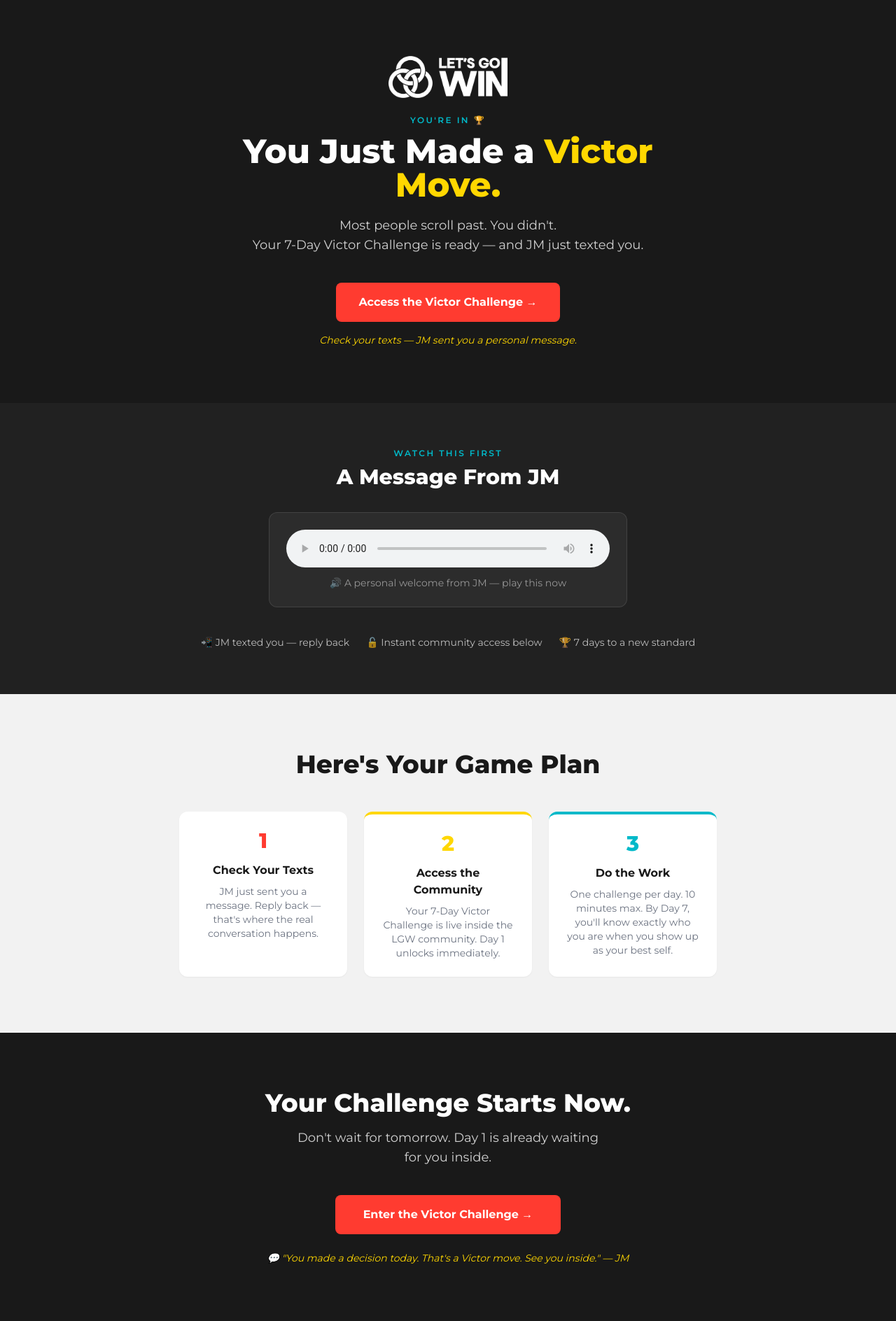
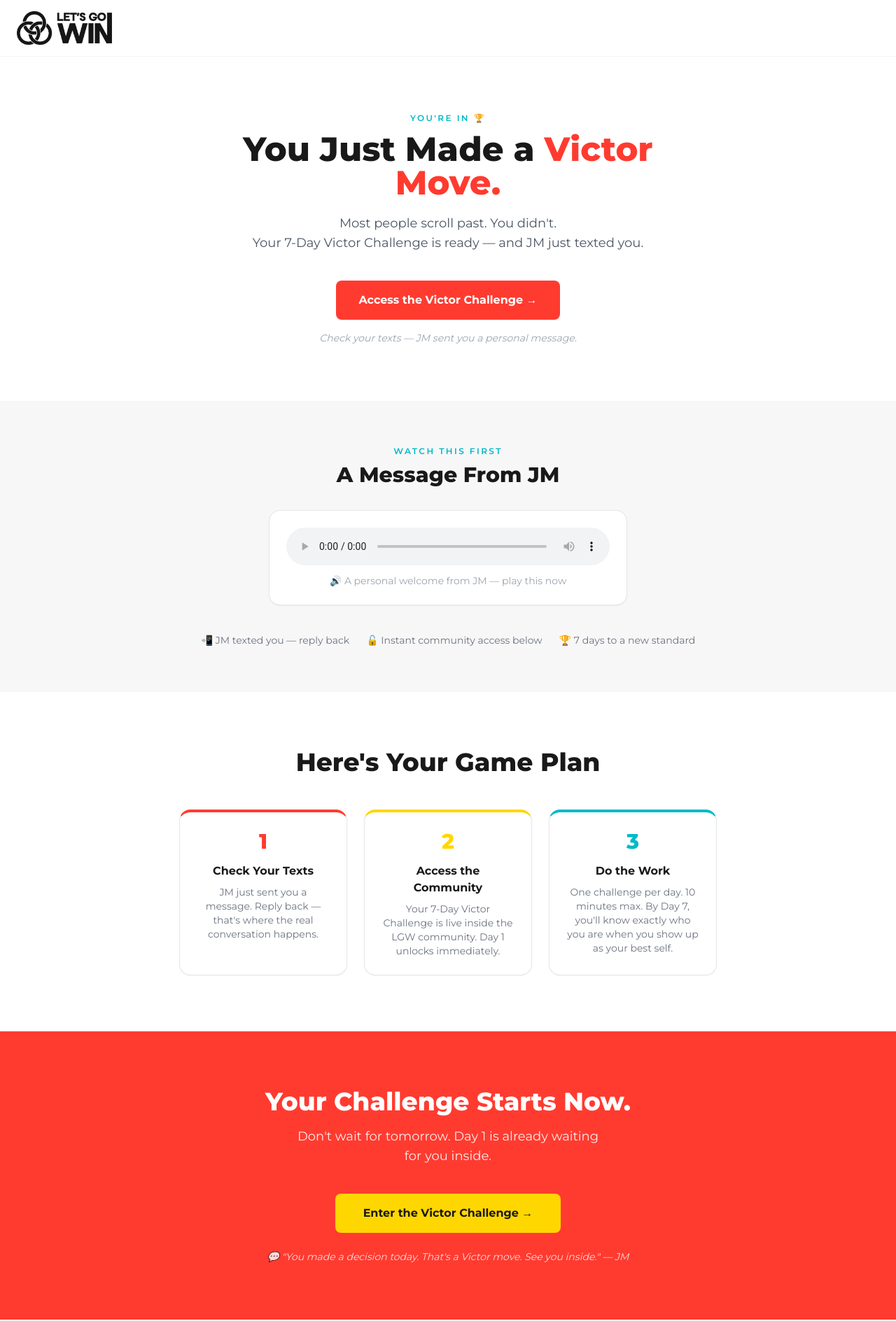
Before and after one commit to letsgowincom/victor-challenge, a Next.js app: page /victor-challenge-ty in a window 1280 px wide. Shown: the whole page at 70% size. Built offline with nearby package versions, Linux system fonts and the light colour scheme; no server answers.

Commit message:
Brand alignment: white background, black logo, matches letsgowin.com aesthetic

```diff
--- a/src/app/victor-challenge-ty/page.tsx
+++ b/src/app/victor-challenge-ty/page.tsx
@@ -6,32 +6,33 @@
   const audioRef = useRef<HTMLAudioElement>(null);
 
   useEffect(() => {
-    // Attempt autoplay; browsers may block — manual button is the fallback
     audioRef.current?.play().catch(() => {});
   }, []);
 
   return (
     <main>
-      {/* ── SECTION 1: HERO ── */}
-      <section className="bg-[#191919] px-4 py-20 text-center">
-        {/* LGW Logo */}
+      {/* ── NAV ── */}
+      <nav className="bg-white px-6 py-4 border-b border-gray-100">
         {/* eslint-disable-next-line @next/next/no-img-element */}
         <img
-          src="/images/lgw-logo-white.png"
+          src="/images/lgw-logo-black.png"
           alt="Let's Go Win"
-          className="mx-auto mb-6 h-[60px] w-auto"
+          className="h-[48px] w-auto"
         />
+      </nav>
 
+      {/* ── SECTION 1: HERO ── */}
+      <section className="bg-white px-4 py-20 text-center">
         <p className="mb-3 text-xs font-semibold uppercase tracking-[0.2em] text-[#00B9C9]">
           You&apos;re In 🏆
         </p>
 
-        <h1 className="mx-auto mb-5 max-w-2xl text-4xl font-extrabold text-white md:text-5xl">
+        <h1 className="mx-auto mb-5 max-w-2xl text-4xl font-extrabold text-[#191919] md:text-5xl">
           You Just Made a{" "}
-          <span className="text-[#FFD700]">Victor Move.</span>
+          <span className="text-[#FF3B30]">Victor Move.</span>
         </h1>
 
-        <p className="mx-auto mb-10 max-w-xl text-lg font-light text-white/80">
+        <p className="mx-auto mb-10 max-w-xl text-lg text-gray-600">
           Most people scroll past. You didn&apos;t.
           <br />
           Your 7-Day Victor Challenge is ready — and JM just texted you.
@@ -44,22 +45,21 @@
           Access the Victor Challenge →
         </a>
 
-        <p className="mt-4 text-sm italic text-[#FFD700]">
+        <p className="mt-4 text-sm italic text-gray-400">
           Check your texts — JM sent you a personal message.
         </p>
       </section>
 
-      {/* ── SECTION 2: VSL / AUDIO MESSAGE ── */}
-      <section className="bg-[#212121] px-4 py-16 text-center">
+      {/* ── SECTION 2: AUDIO MESSAGE ── */}
+      <section className="bg-[#f7f7f7] px-4 py-16 text-center">
         <p className="mb-2 text-xs font-semibold uppercase tracking-[0.2em] text-[#00B9C9]">
           Watch This First
         </p>
-        <h2 className="mb-8 text-2xl font-extrabold text-white md:text-3xl">
+        <h2 className="mb-8 text-2xl font-extrabold text-[#191919] md:text-3xl">
           A Message From JM
         </h2>
 
-        {/* Audio player — /public/audio/ty_welcome.mp3 */}
-        <div className="mx-auto max-w-lg rounded-xl bg-white/5 p-6 border border-white/10">
+        <div className="mx-auto max-w-lg rounded-2xl border border-gray-200 bg-white p-6 shadow-sm">
           <audio
             ref={audioRef}
             controls
@@ -68,13 +68,12 @@
           >
             Your browser does not support the audio element.
           </audio>
-          <p className="mt-3 text-sm text-white/50">
+          <p className="mt-3 text-sm text-gray-400">
             🔊 A personal welcome from JM — play this now
           </p>
         </div>
 
-        {/* Trust signals */}
-        <div className="mt-10 flex flex-wrap justify-center gap-6 text-sm text-white/70">
+        <div className="mt-10 flex flex-wrap justify-center gap-6 text-sm text-gray-500">
           <span>📲 JM texted you — reply back</span>
           <span>🔓 Instant community access below</span>
           <span>🏆 7 days to a new standard</span>
@@ -82,13 +81,13 @@
       </section>
 
       {/* ── SECTION 3: WHAT HAPPENS NEXT ── */}
-      <section className="bg-[#f2f2f2] px-4 py-20 text-center">
+      <section className="bg-white px-4 py-20 text-center">
         <h2 className="mb-12 text-3xl font-extrabold text-[#191919] md:text-4xl">
           Here&apos;s Your Game Plan
         </h2>
 
         <div className="mx-auto grid max-w-3xl grid-cols-1 gap-6 md:grid-cols-3">
-          <div className="rounded-xl bg-white p-6 shadow-sm">
+          <div className="rounded-2xl border border-gray-200 bg-white p-6 shadow-sm border-t-4 border-t-[#FF3B30]">
             <p className="mb-3 text-3xl font-extrabold text-[#FF3B30]">1</p>
             <h3 className="mb-2 font-bold text-[#191919]">Check Your Texts</h3>
             <p className="text-sm text-gray-500">
@@ -96,17 +95,15 @@
               conversation happens.
             </p>
           </div>
-          <div className="rounded-xl bg-white p-6 shadow-sm border-t-4 border-[#FFD700]">
+          <div className="rounded-2xl border border-gray-200 bg-white p-6 shadow-sm border-t-4 border-t-[#FFD700]">
             <p className="mb-3 text-3xl font-extrabold text-[#FFD700]">2</p>
-            <h3 className="mb-2 font-bold text-[#191919]">
-              Access the Community
-            </h3>
+            <h3 className="mb-2 font-bold text-[#191919]">Access the Community</h3>
             <p className="text-sm text-gray-500">
               Your 7-Day Victor Challenge is live inside the LGW community. Day
               1 unlocks immediately.
             </p>
           </div>
-          <div className="rounded-xl bg-white p-6 shadow-sm border-t-4 border-[#00B9C9]">
+          <div className="rounded-2xl border border-gray-200 bg-white p-6 shadow-sm border-t-4 border-t-[#00B9C9]">
             <p className="mb-3 text-3xl font-extrabold text-[#00B9C9]">3</p>
             <h3 className="mb-2 font-bold text-[#191919]">Do the Work</h3>
             <p className="text-sm text-gray-500">
@@ -118,20 +115,20 @@
       </section>
 
       {/* ── SECTION 4: COMMUNITY CTA ── */}
-      <section className="bg-[#191919] px-4 py-20 text-center">
+      <section className="bg-[#FF3B30] px-4 py-20 text-center">
         <h2 className="mb-4 text-3xl font-extrabold text-white md:text-4xl">
           Your Challenge Starts Now.
         </h2>
-        <p className="mx-auto mb-10 max-w-md text-lg font-light text-white/80">
+        <p className="mx-auto mb-10 max-w-md text-lg text-white/90">
           Don&apos;t wait for tomorrow. Day 1 is already waiting for you inside.
         </p>
         <a
           href={process.env.NEXT_PUBLIC_GHL_COMMUNITY_URL || "#"}
-          className="inline-block rounded-lg bg-[#FF3B30] px-10 py-4 font-bold text-white transition-opacity hover:opacity-90"
+          className="inline-block rounded-lg bg-[#FFD700] px-10 py-4 font-bold text-[#191919] transition-opacity hover:opacity-90"
         >
           Enter the Victor Challenge →
         </a>
-        <p className="mt-6 text-sm italic text-[#FFD700]">
+        <p className="mt-6 text-sm italic text-white/80">
           💬 &quot;You made a decision today. That&apos;s a Victor move. See you
           inside.&quot; — JM
         </p>
--- a/src/app/victor-challenge/page.tsx
+++ b/src/app/victor-challenge/page.tsx
@@ -4,57 +4,48 @@
 import { useRouter } from "next/navigation";
 
 // Brand palette: Gold #FFD700 | Red #FF3B30 | Aqua #00B9C9
-const BRAND = {
-  red: "#FF3B30",
-  gold: "#FFD700",
-  aqua: "#00B9C9",
-  dark: "#191919",
-  darkAlt: "#212121",
-  light: "#f2f2f2",
-};
-
 const DAYS = [
   {
     day: "Day 1",
     title: "CHOOSE",
     desc: "Victim or Victor — you decide every morning. It starts with a piece of paper and a line down the middle.",
-    color: BRAND.red,
+    color: "#FF3B30",
   },
   {
     day: "Day 2",
     title: "RECOGNIZE",
     desc: "You can't fix what you can't see. Three intentional pauses today to catch yourself in the act.",
-    color: BRAND.gold,
+    color: "#FFD700",
   },
   {
     day: "Day 3",
     title: "RELEASE",
     desc: "What you hold onto, holds you back. Write it. Throw it away. Say it out loud. Done.",
-    color: BRAND.aqua,
+    color: "#00B9C9",
   },
   {
     day: "Day 4",
     title: "RESPOND",
     desc: "The gap between reaction and response is where your power lives. 10 seconds changes everything.",
-    color: BRAND.red,
+    color: "#FF3B30",
   },
   {
     day: "Day 5",
     title: "YOUR CIRCLE",
     desc: "You are the average of your 5 closest people. Honest list. One encouraging message. Watch what happens.",
-    color: BRAND.gold,
+    color: "#FFD700",
   },
   {
     day: "Day 6",
     title: "MIND · BODY · SOUL",
     desc: "All three. Every day. No exceptions. Small consistent actions compound into massive results.",
-    color: BRAND.aqua,
+    color: "#00B9C9",
   },
   {
     day: "Day 7",
     title: "SHOW UP AS YOU",
     desc: "Your Victor Declaration. One paragraph. Read it out loud. This is who you actually are.",
-    color: BRAND.red,
+    color: "#FF3B30",
   },
 ];
 
@@ -84,7 +75,6 @@
         return;
       }
 
-      // FB Pixel lead event
       if (typeof window !== "undefined" && (window as any).fbq) {
         (window as any).fbq("track", "Lead");
       }
@@ -98,30 +88,28 @@
 
   return (
     <main>
-      {/* ── SECTION 1: HERO ── */}
-      <section
-        id="hero"
-        className="bg-[#191919] px-4 py-20 text-center"
-      >
-        {/* LGW Logo */}
+      {/* ── NAV ── */}
+      <nav className="bg-white px-6 py-4 border-b border-gray-100">
         {/* eslint-disable-next-line @next/next/no-img-element */}
         <img
-          src="/images/lgw-logo-white.png"
+          src="/images/lgw-logo-black.png"
           alt="Let's Go Win"
-          className="mx-auto mb-6 h-[60px] w-auto"
+          className="h-[48px] w-auto"
         />
+      </nav>
 
+      {/* ── SECTION 1: HERO ── */}
+      <section className="bg-white px-4 py-20 text-center">
         <p className="mb-4 text-xs font-semibold uppercase tracking-[0.2em] text-[#00B9C9]">
           Free 7-Day Challenge
         </p>
 
-        <h1 className="mx-auto mb-4 max-w-2xl text-4xl font-extrabold leading-tight text-white md:text-5xl">
-          You&apos;re Built to Win.
-          <br />
-          <span className="text-[#FFD700]">From Within.</span>
+        <h1 className="mx-auto mb-4 max-w-2xl text-4xl font-extrabold leading-tight text-[#191919] md:text-5xl">
+          You&apos;re Built to Win.{" "}
+          <span className="text-[#FF3B30]">From Within.</span>
         </h1>
 
-        <p className="mx-auto mb-10 max-w-xl text-lg font-light text-white/80 md:text-xl">
+        <p className="mx-auto mb-10 max-w-xl text-lg text-gray-600 md:text-xl">
           Get the daily playbook JM uses to help leaders upgrade their mindset,
           their circle, and their results — in just 7 days.
         </p>
@@ -129,7 +117,7 @@
         {/* OPT-IN FORM */}
         <div
           id="optin-form"
-          className="mx-auto max-w-[480px] rounded-xl bg-white p-6 shadow-xl"
+          className="mx-auto max-w-[480px] rounded-2xl border border-gray-200 bg-white p-8 shadow-lg"
         >
           <form onSubmit={handleSubmit} className="flex flex-col gap-4">
             <input
@@ -157,9 +145,7 @@
               className="rounded-lg border border-gray-200 px-4 py-3 text-[#191919] placeholder-gray-400 focus:border-[#FF3B30] focus:outline-none"
             />
 
-            {error && (
-              <p className="text-sm text-red-500">{error}</p>
-            )}
+            {error && <p className="text-sm text-red-500">{error}</p>}
 
             <button
               type="submit"
@@ -177,7 +163,7 @@
       </section>
 
       {/* ── SECTION 2: SOCIAL PROOF BAR ── */}
-      <section className="bg-[#212121] px-4 py-5 text-center">
+      <section className="bg-[#191919] px-4 py-5 text-center">
         <div className="flex flex-wrap justify-center gap-x-6 gap-y-2 text-sm text-white/80">
           <span>🎙️ 400+ Podcast Appearances</span>
           <span className="hidden sm:inline text-white/30">·</span>
@@ -188,7 +174,7 @@
       </section>
 
       {/* ── SECTION 3: WHAT YOU'RE GETTING ── */}
-      <section className="bg-[#f2f2f2] px-4 py-20 text-center">
+      <section className="bg-[#f7f7f7] px-4 py-20 text-center">
         <p className="mb-3 text-xs font-semibold uppercase tracking-[0.2em] text-[#FF3B30]">
           Inside the 7-Day Victor Challenge
         </p>
@@ -200,7 +186,7 @@
           {DAYS.map((d) => (
             <div
               key={d.day}
-              className="rounded-lg bg-white p-5 text-left shadow-sm"
+              className="rounded-xl bg-white p-5 text-left shadow-sm border border-gray-100"
             >
               <span
                 className="mb-2 inline-block rounded-full px-3 py-1 text-xs font-bold text-white"
@@ -216,32 +202,30 @@
       </section>
 
       {/* ── SECTION 4: ABOUT JM ── */}
-      <section className="bg-[#191919] px-4 py-20">
+      <section className="bg-white px-4 py-20">
         <div className="mx-auto flex max-w-4xl flex-col items-center gap-10 md:flex-row md:gap-16">
-          {/* JM Headshot */}
           {/* eslint-disable-next-line @next/next/no-img-element */}
           <img
             src="/images/jm-headshot.jpg"
             alt="JM Ryerson"
             className="w-full max-w-[288px] flex-shrink-0 rounded-2xl object-cover object-top shadow-xl md:h-72 md:w-72"
           />
-
           <div>
             <p className="mb-2 text-xs font-semibold uppercase tracking-[0.2em] text-[#00B9C9]">
               Your Coach
             </p>
-            <h3 className="mb-4 text-3xl font-extrabold text-white">JM Ryerson</h3>
-            <p className="mb-4 text-base font-light leading-relaxed text-white/80">
+            <h3 className="mb-4 text-3xl font-extrabold text-[#191919]">JM Ryerson</h3>
+            <p className="mb-4 text-base leading-relaxed text-gray-600">
               Executive coach, speaker, and 3x bestselling author. JM has spent
               over 20 years helping CEOs, founders, and senior leaders unlock
               what&apos;s already inside them. His framework is simple: stop trying
               to change. Start upgrading.
             </p>
-            <p className="mb-4 text-sm text-white/60">
+            <p className="mb-4 text-sm text-gray-400">
               400+ podcasts. Coached on 6 continents. His community of high
               performers chooses to win — every single day.
             </p>
-            <p className="text-base italic text-[#FFD700]">
+            <p className="text-base font-semibold italic text-[#FF3B30]">
               &quot;Nobody likes change. Everyone loves to be upgraded.&quot; — JM Ryerson
             </p>
           </div>
@@ -249,7 +233,7 @@
       </section>
 
       {/* ── SECTION 5: TESTIMONIALS ── */}
-      <section className="bg-white px-4 py-20 text-center">
+      <section className="bg-[#f7f7f7] px-4 py-20 text-center">
         <h2 className="mb-12 text-3xl font-extrabold text-[#191919] md:text-4xl">
           What Leaders Are Saying
         </h2>
@@ -258,7 +242,7 @@
           {[1, 2, 3].map((i) => (
             <div
               key={i}
-              className="rounded-lg border border-gray-200 p-6 text-center"
+              className="rounded-xl border border-gray-200 bg-white p-6 text-center shadow-sm"
             >
               <p className="mb-2 text-[#FFD700]">★★★★★</p>
               <p className="mb-4 text-sm italic text-gray-600">
```
